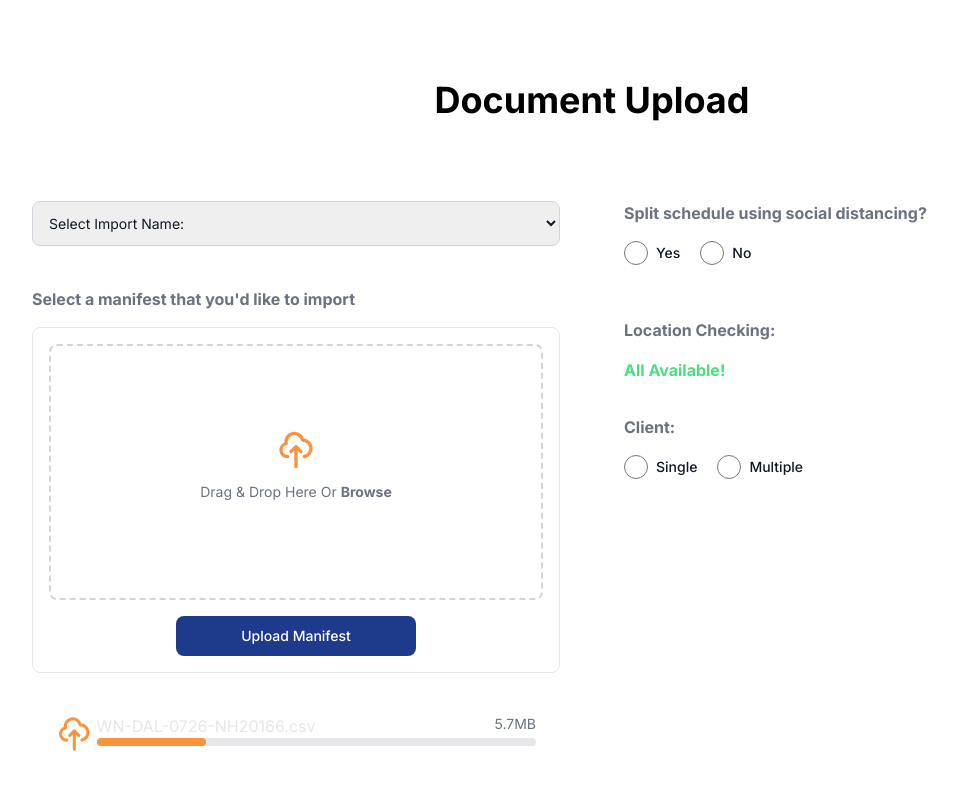
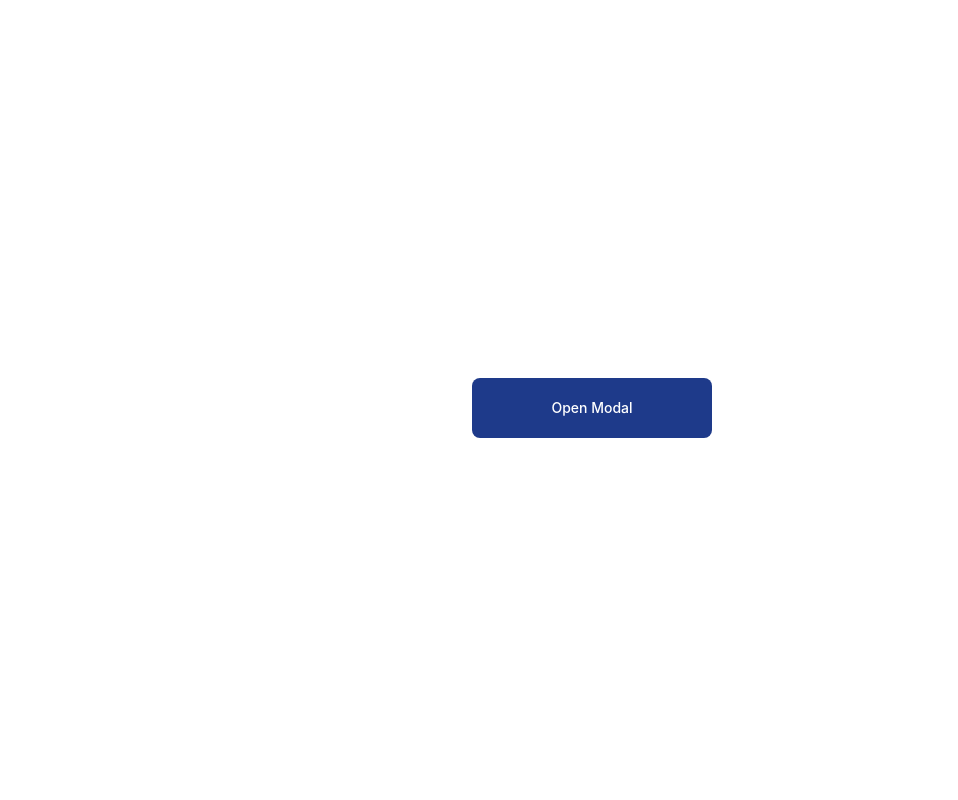
Before and after one commit to maximo954/document_upload, a Next.js app: page / in a window 1280 px wide. Shown: the top 800 px of the page, without its empty margins (48-1006 px from the left). Built offline with nearby package versions, Linux system fonts and the light colour scheme.

Commit message:
Worked on modal

```diff
--- a/app/globals.css
+++ b/app/globals.css
@@ -16,14 +16,9 @@
   }
 }
 
-body {
-  color: rgb(var(--foreground-rgb));
-  /* background: linear-gradient(
-      to bottom,
-      transparent,
-      rgb(var(--background-end-rgb))
-    )
-    rgb(var(--background-start-rgb)); */
+* {
+  font-family: 'SF Pro Text', 'SF Pro Icons', 'Helvetica Neue', 'Helvetica',
+    'Arial', sans-serif;
 }
 
 @layer utilities {
--- a/app/page.js
+++ b/app/page.js
@@ -1,22 +1,52 @@
+"use client";
 import Button from "@/components/button";
 import DropZone from "@/components/drop_zone";
 import DropDownMenu from "@/components/drop_down_menu";
 import Loader from "@/components/loader";
 import RadioButton from "@/components/radio_button";
 import ToggleButton from "@/components/toggle";
+import TestCenter from "@/components/testing_center";
+import Icon from "@/components/icon";
+
+const selections = ["Driver Report", "Client Report", "Admin Report"];
+const icon_path = "M12 6v6h4.5m4.5 0a9 9 0 1 1-18 0 9 9 0 0 1 18 0Z";
+const close_icon_path = "M6 18 18 6M6 6l12 12";
 
 export default function Home() {
   return (
-    <main className="p-20">
+    <main className="flex items-center justify-center h-screen ">
+      <div>
+        <Button
+          style="px-5 py-5 text-sm font-medium text-center w-60 mt-4 text-white bg-blue-900 rounded-lg focus:ring-4 focus:ring-blue-200 dark:focus:ring-blue-900 hover:bg-blue-800"
+          label="Open Modal"
+          action={() => document.getElementById("my_modal_1").showModal()}
+        />
+      </div>
+
+      <dialog id="my_modal_1" className="modal w-4/5 rounded-3xl">
+        <div className="modal-action pl-10 mt-8">
+          <form method="dialog">
+            <Button
+              style="pt-2 text-center w-12 text-white bg-blue-900 rounded-lg focus:ring-2 focus:ring-blue-200 dark:focus:ring-blue-900 hover:bg-blue-800"
+              path={close_icon_path}
+              color="text-white"
+              size="h-8 w-8"
+            />
+          </form>
+        </div>
+        <div className="modal-box pl-32 pr-32 pb-32 rounded-lg">
           <h1 className="text-center text-3xl md:text-4xl font-bold mb-5 text-black">
             Document Upload
           </h1>
           <hr className="h-px w-80 mx-auto mt-6 mb-14 border-0 dark:bg-gray-200"></hr>
 
           <div className="flex gap-16">
-
-        <div className="flex-1 w-3/4">
-          <DropDownMenu />
+            <div className="w-3/5">
+              <DropDownMenu
+                selections={selections}
+                sel="Select Import Name:"
+                size="full"
+              />
               <hr className="h-px w-1/2 mt-6 mb-4 border-0 dark:bg-gray-200"></hr>
               <div>
                 <p className="mb-4 font-bold text-gray-500">
@@ -34,22 +64,55 @@ export default function Home() {
               <p className="mb-4 font-bold text-green-400">No Elapsed Dates!</p>
               <hr className="h-px w-1/2 mt-6 mb-4 border-0 dark:bg-gray-300"></hr>
               <p className="mb-4 font-bold text-gray-500">Tolerance Window:</p>
-          <ToggleButton />
+
+              <div className="flex">
+                <ToggleButton
+                  style="text-gray-400 text-sm ml-2"
+                  label="Toggle ON"
+                />
+                <span className="ml-2 text-gray-400">|</span>
+                <div className="ml-3">
+                  <Icon color="text-gray-400" size="h-6 w-6" path={icon_path} />
+                </div>
+                <div>
+                  <p className="text-gray-400 text-sm ml-2">
+                    Select Tolerance Level
+                  </p>
+                </div>
+              </div>
             </div>
 
-        <div className="flex-1 w-1/4 ">
+            <div className="w-2/5 ">
               <h1 className="text-gray-500 font-bold mb-4">
                 Split schedule using social distancing?
               </h1>
-          <RadioButton option1='Yes' option2='No'/>
+              <RadioButton
+                option1="Yes"
+                option2="No"
+                name="schedule"
+                style="text-gray-500 text-sm ml-2 block"
+              />
               <hr className="h-px w-1/2 mt-2 mb-4 border-0 dark:bg-gray-300"></hr>
+
               <p className="mb-4 font-bold text-gray-500">Location Checking:</p>
               <p className="mb-4 font-bold text-green-400">All Available!</p>
               <hr className="h-px w-1/2 mt-2 mb-4 border-0 dark:bg-gray-300"></hr>
+
               <p className="mb-4 font-bold text-gray-500">Client:</p>
-          <RadioButton option1='Single' option2='Multiple'/>
+              <RadioButton
+                option1="Single"
+                option2="Multiple"
+                name="client"
+                style="text-gray-500 text-sm ml-2 block"
+              />
+
+              <div className="flex flex-col gap-4">
+                <TestCenter num="1" style="text-gray-500 text-sm ml-2" />
+                <TestCenter num="2" style="text-gray-500 text-sm ml-2" />
+                <TestCenter num="3" style="text-gray-500 text-sm ml-2" />
+                <TestCenter num="4" style="text-gray-500 text-sm ml-2" />
               </div>
-
+            </div>
           </div>
 
           <h1 className="text-center text-lg font-bold mt-6 text-black">
@@ -61,11 +124,15 @@ export default function Home() {
               style="px-5 py-4 text-sm font-medium text-center w-60 mt-4 text-white bg-blue-900 rounded-lg focus:ring-4 focus:ring-blue-200 dark:focus:ring-blue-900 hover:bg-blue-800"
               label="Continue Import"
             />
+            <form method="dialog">
               <Button
                 style="px-5 py-4 text-sm font-medium text-center w-60 mt-4 text-orange-300 rounded-lg border border-orange-300 hover:border-orange-600 hover:text-orange-600"
                 label="Cancel"
               />
+            </form>
           </div>
+        </div>
+      </dialog>
     </main>
   );
 }
--- a/components/button.js
+++ b/components/button.js
@@ -1,13 +1,16 @@
 import React from "react";
+import Icon from "./icon";
 
-const Button = ({label, style}) => {
+const Button = ({label, style, action, color, size, path}) => {
   return (
-    <div>
+    <div className={style}>
       <button
         type="submit"
-        className={style}
+
+        onClick={action}
       >
-        {label}
+        {label ? label : ''}
+        {path ? <Icon color={color} size={size} path={path}/> : ''}
       </button>
     </div>
   );
--- a/components/drop_down_menu.js
+++ b/components/drop_down_menu.js
@@ -1,17 +1,15 @@
 import React from "react";
 
-const DropDownMenu = () => {
+const DropDownMenu = ({selections, sel, size}) => {
   return (
-    <div className="">
+    <div>
       <select
-        id="countries"
-        className="border border-gray-300 text-gray-900 text-sm rounded-lg focus:ring-blue-500 focus:border-blue-500 block w-full p-3"
+        className={`border border-gray-300 text-gray-500 text-sm rounded-lg focus:ring-blue-500 focus:border-blue-500 block w-${size}  p-3`}
       >
-        <option defaultValue>Select Import Name:</option>
-        <option defaultValue="US">United States</option>
-        <option defaultValue="CA">Canada</option>
-        <option defaultValue="FR">France</option>
-        <option defaultValue="DE">Germany</option>
+        <option defaultValue>{sel}</option>
+        {selections && selections.map((select, index) => (
+          <option key={index} defaultValue={select}>{select}</option>
+        ))}
       </select>
     </div>
   );
--- a/components/drop_zone.js
+++ b/components/drop_zone.js
@@ -1,40 +1,32 @@
 import React from "react";
 import Button from "./button";
+import Icon from "./icon";
+
+const path = "M19.5 14.25v-2.625a3.375 3.375 0 0 0-3.375-3.375h-1.5A1.125 1.125 0 0 1 13.5 7.125v-1.5a3.375 3.375 0 0 0-3.375-3.375H8.25m6.75 12-3-3m0 0-3 3m3-3v6m-1.5-15H5.625c-.621 0-1.125.504-1.125 1.125v17.25c0 .621.504 1.125 1.125 1.125h12.75c.621 0 1.125-.504 1.125-1.125V11.25a9 9 0 0 0-9-9Z"
 
 const DropZone = () => {
   return (
     <div className="border p-4 rounded-lg">
-      <div className="flex flex-col items-center justify-center w-full">
+      <div className="flex flex-col h-[15rem] items-center justify-center w-full">
         <label
           htmlFor="dropzone-file"
           className="flex flex-col items-center justify-center w-full h-64 border-2 border-gray-300 border-dashed rounded-lg cursor-pointer dark:hover:bg-bray-800 hover:bg-gray-100"
         >
           <div className="flex flex-col items-center justify-center pt-5 pb-6">
-            <svg
-              className="w-10 h-10 mb-3 text-orange-400"
-              fill="none"
-              stroke="currentColor"
-              viewBox="0 0 24 24"
-              xmlns="http://www.w3.org/2000/svg"
-            >
-              <path
-                strokeLinecap="round"
-                strokeLinejoin="round"
-                strokeWidth="2"
-                d="M7 16a4 4 0 01-.88-7.903A5 5 0 1115.9 6L16 6a5 5 0 011 9.9M15 13l-3-3m0 0l-3 3m3-3v12"
-              ></path>
-            </svg>
-            <p className="mb-2 text-sm text-gray-500 dark:text-gray-400">
-              Drag & Drop Here Or <span className="font-bold text-gray-500">Browse</span>
+            <Icon size='h-8 w-8' color='text-orange-400' path={path}/>
+            <p className="mb-2 mt-4 text-sm text-gray-500 dark:text-gray-400">
+              Drag & Drop Here Or
+              <span className="font-bold text-gray-500"> Browse</span>
             </p>
           </div>
           <input id="dropzone-file" type="file" className="hidden" />
         </label>
         <Button
-            style='px-5 py-2.5 text-sm font-medium text-center w-60 mt-4 text-white bg-blue-900 rounded-lg focus:ring-4 focus:ring-blue-200 dark:focus:ring-blue-900 hover:bg-blue-800'
-            label='Upload Manifest'
+          style="px-5 py-2.5 text-sm font-medium text-center w-60 mt-4 text-white bg-blue-900 rounded-lg focus:ring-4 focus:ring-blue-200 dark:focus:ring-blue-900 hover:bg-blue-800"
+          label="Upload Manifest"
         />
       </div>
+
     </div>
   );
 };
--- /dev/null
+++ b/components/icon.js
@@ -0,0 +1,23 @@
+import React from "react";
+
+const Icon = ({ color, size, path }) => {
+  return (
+    <div>
+      <svg
+        className={`${size} ${color}`}
+        fill="none"
+        viewBox="0 0 24 24"
+        stroke="currentColor"
+        strokeWidth="2"
+      >
+        <path
+          strokeLinecap="round"
+          strokeLinejoin="round"
+          d={path}
+        />
+      </svg>
+    </div>
+  );
+};
+
+export default Icon;
--- a/components/loader.js
+++ b/components/loader.js
@@ -1,33 +1,29 @@
 import React from "react";
+import Icon from "./icon";
+
+const path = "M19.5 14.25v-2.625a3.375 3.375 0 0 0-3.375-3.375h-1.5A1.125 1.125 0 0 1 13.5 7.125v-1.5a3.375 3.375 0 0 0-3.375-3.375H8.25m6.75 12-3-3m0 0-3 3m3-3v6m-1.5-15H5.625c-.621 0-1.125.504-1.125 1.125v17.25c0 .621.504 1.125 1.125 1.125h12.75c.621 0 1.125-.504 1.125-1.125V11.25a9 9 0 0 0-9-9Z"
 
 const Loader = () => {
   return (
-    <div className="flex mx-6">
-      <svg
-        className="w-10 h-10 mb-3 text-orange-400"
-        fill="none"
-        stroke="currentColor"
-        viewBox="0 0 24 24"
-        xmlns="http://www.w3.org/2000/svg"
-      >
-        <path
-          strokeLinecap="round"
-          strokeLinejoin="round"
-          strokeWidth="2"
-          d="M7 16a4 4 0 01-.88-7.903A5 5 0 1115.9 6L16 6a5 5 0 011 9.9M15 13l-3-3m0 0l-3 3m3-3v12"
-        ></path>
-      </svg>
+    <div className="flex items-center mx-6">
+
+      <div className="mt-1">
+        <Icon size='h-8 w-8' color="text-orange-400" path={path} />
+      </div>
 
       <div className="flex-col w-full ml-1">
-        <div className="flex justify-between w-full">
+
+        <div className="flex mb-1 justify-between w-full">
           <div className="text-gray-200">WN-DAL-0726-NH20166.csv</div>
           <div className="text-gray-500 text-sm">5.7MB</div>
         </div>
 
-        <div className="h-2 bg-gray-200 rounded-full">
-          <div className="w-1/4 h-full text-center text-xs text-white bg-orange-400 rounded-full"></div>
+        <div className="h-1 bg-gray-200 rounded-full">
+          <div className="w-1/4 h-full text-center text-xs text-white bg-orange-400 round-full "></div>
         </div>
+
       </div>
+
     </div>
   );
 };
--- a/components/radio_button.js
+++ b/components/radio_button.js
@@ -1,19 +1,19 @@
 import React from "react";
 
-const RadioButton = ({option1, option2}) => {
+const RadioButton = ({option1, option2, name, style}) => {
   return (
     <div>
       <fieldset className="mb-5 flex gap-5">
         <div className="flex items-center mb-4">
-            <input id='{option1}-option-2' type="radio" name="countries" value={option1} className="h-6 w-6 border-gray-300 focus:ring-2 focus:ring-blue-300" aria-labelledby="option1-option-2" aria-describedby="option1-option-2"/>
-            <label htmlFor="option1-option-1" className="text-sm font-medium text-gray-900 ml-2 block">
+            <input id={`${option1.toLowerCase()}-option-1`} type="radio" name={name} value={option1.toLowerCase()} className="h-6 w-6 border-gray-300 focus:ring-2 focus:ring-blue-300" aria-labelledby={`${option1.toLowerCase()}-option-1`} aria-describedby={`${option1.toLowerCase()}-option-1`}/>
+            <label htmlFor={`${option1.toLowerCase()}-option-1`} className={style}>
             {option1}
             </label>
         </div>
 
         <div className="flex items-center mb-4">
-            <input id="country-option-3" type="radio" name="countries" value={option2} className="h-6 w-6 border-gray-300 focus:ring-2 focus:ring-blue-300" aria-labelledby="country-option-3" aria-describedby="country-option-3"/>
-            <label htmlFor="country-option-2" className="text-sm font-medium text-gray-900 ml-2 block">
+            <input id={`${option2.toLowerCase()}-option-2`} type="radio" name={name} value={option2.toLowerCase()} className="h-6 w-6 border-gray-300 focus:ring-2 focus:ring-blue-300" aria-labelledby={`${option2.toLowerCase()}-option-2`} aria-describedby={`${option2.toLowerCase()}-option-2`}/>
+            <label htmlFor={`${option2.toLowerCase()}-option-2`} className={style}>
             {option2}
             </label>
         </div>
--- /dev/null
+++ b/components/testing_center.js
@@ -0,0 +1,22 @@
+'use client'
+import React, { useState } from "react";
+import DropDownMenu from "./drop_down_menu";
+import Icon from "./icon";
+
+const icon_path = "M12 6v6h4.5m4.5 0a9 9 0 1 1-18 0 9 9 0 0 1 18 0Z";
+
+const TestCenter = ({ num, style }) => {
+
+  return (
+    <div className="text-gray-500 flex gap-8 items-center">
+      <p className={style}>Testing Center {num}</p>
+      <DropDownMenu sel="Select Client:" size="60"/>
+      <div className="-m-4">
+
+      <Icon color='text-gray-500' size='h-6 w-6' path={icon_path}/>
+      </div>
+    </div>
+  );
+};
+
+export default TestCenter;
--- a/components/toggle.js
+++ b/components/toggle.js
@@ -1,20 +1,15 @@
 import React from "react";
 
-const ToggleButton = () => {
+const ToggleButton = ({ style, label }) => {
   return (
     <div className="flex text-gray-500 ">
-      <label
-        htmlFor="toggle-example"
-        className="flex items-center cursor-pointer relative mb-4"
-      >
-        <input type="checkbox" id="toggle-example" className="sr-only" />
-        <div className="toggle-bg bg-gray-200 border-2 border-gray-200 h-6 w-11 rounded-full"></div>
-        <span className="ml-3 text-gray-400 font-medium">Toggle On</span>
+      <label className="relative inline-flex items-center cursor-pointer">
+        <input type="checkbox" value="" className="sr-only peer" />
+        <div className="w-11 h-6 bg-gray-200 peer-focus:outline-none peer-focus:ring-2 peer-focus:ring-blue-300 dark:peer-focus:ring-blue-300 rounded-full peer dark:bg-gray-200 peer-checked:after:translate-x-full rtl:peer-checked:after:-translate-x-full peer-checked:after:border-white after:content-[''] after:absolute after:top-[2px] after:start-[2px] after:bg-white after:border-gray-200 after:border after:rounded-full after:h-5 after:w-5 after:transition-all dark:border-gray-300 peer-checked:bg-blue-600"></div>
+        <span className={style}>
+          {label}
+        </span>
       </label>
-      <span className="ml-2">|</span>
-      <div>
-        <p className="text-gray-400 ml-2">Select Tolerance Level</p>
-      </div>
     </div>
   );
 };
```
Lines whose indentation alone changed are shown as unchanged.
